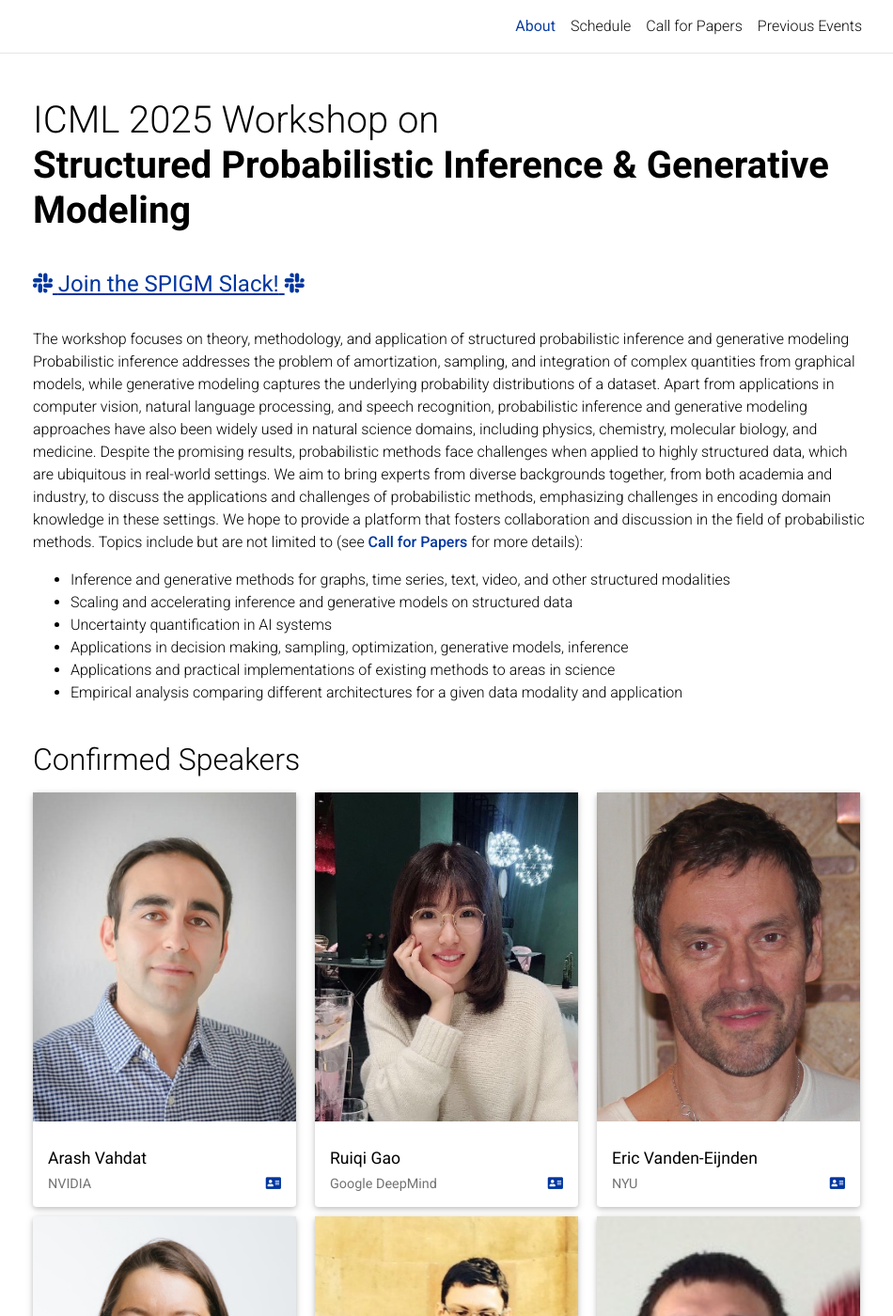
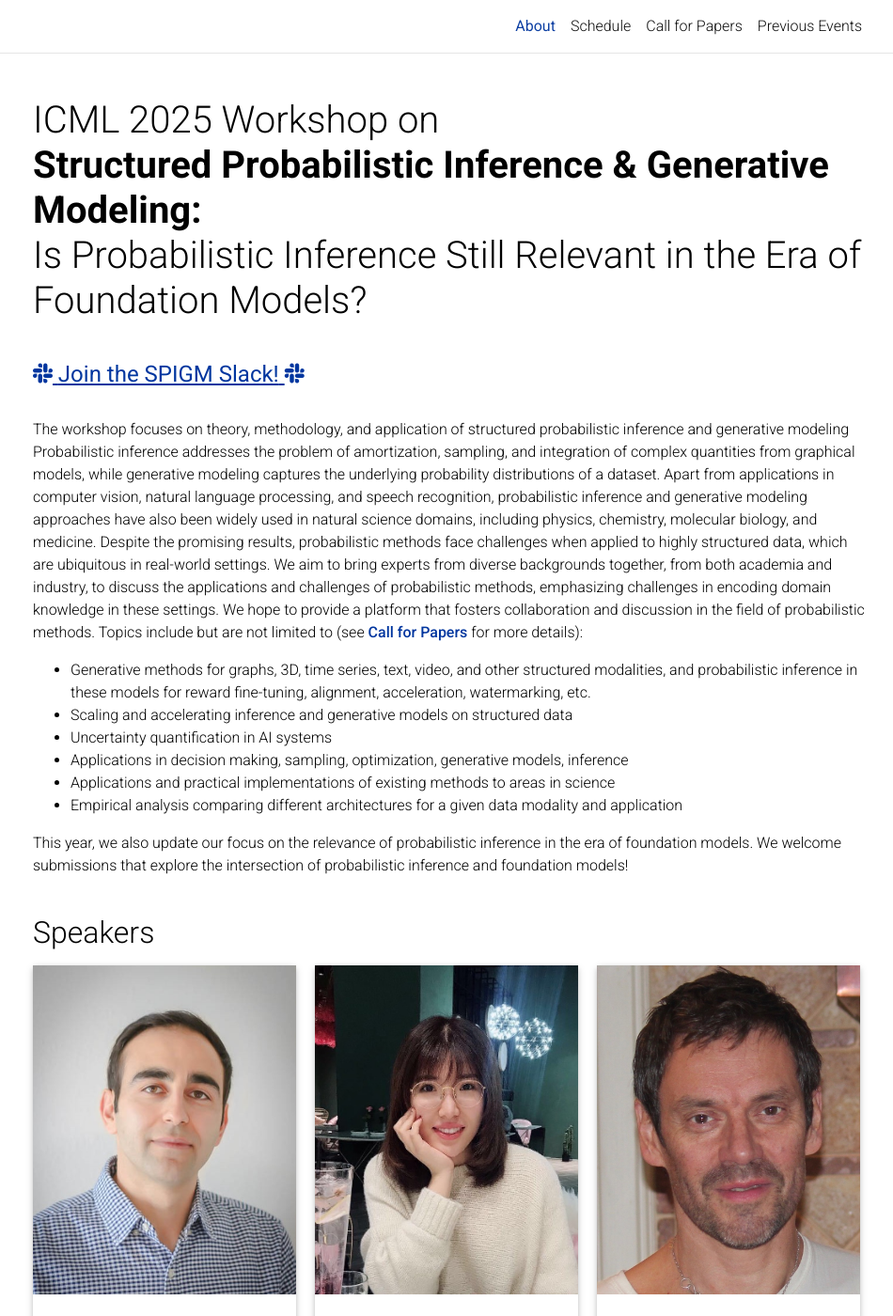
Before and after one commit to spigmworkshopv3/spigmworkshopv3.github.io, a Jekyll site: the page built from _pages/about.md, in a window 1280 px wide and 1400 px high. Shown: the whole window at 94% size, without its empty margins (160-1110 px from the left). Built offline with Jekyll 4.4.1, drawn with Linux system fonts in a browser that asks for light colours; comment, search, counter and statistics services are not loaded; a style sheet for code colours, icons or effects is not loaded; some of the changed text lies outside the part shown.

Commit message:
add panel

```diff
--- a/_layouts/workshop.html
+++ b/_layouts/workshop.html
@@ -7,8 +7,10 @@ layout: default
   <header class="post-header">
     <h1 class="post-title">
       {% if site.title == "blank" -%}ICML 2025 Workshop on {{ site.middle_name }}<br>
-      <span class="font-weight-bold">Structured Probabilistic Inference & Generative Modeling</span>{%- else -%}{{ site.title }}{%- endif %}
+      <span class="font-weight-bold">Structured Probabilistic Inference & Generative Modeling:</span>{%- else -%}{{ site.title }}{%- endif %}<br>
+      Is Probabilistic Inference Still Relevant in the Era of Foundation Models?
     </h1>
+
     <p class="desc"><b>{{ page.subtitle }}</b></p>
   </header>
 
@@ -47,19 +49,19 @@ layout: default
         Topics include but are not limited to (see <strong><a href="/submissions/">Call for Papers</a></strong>
         for more details):</p>
       <ul>
-        <li> Inference and generative methods for graphs, time series, text, video, and other structured modalities </li>
+        <li> Generative methods for graphs, 3D, time series, text, video, and other structured modalities, and probabilistic inference in these models for reward fine-tuning, alignment, acceleration, watermarking, etc. </li>
         <li> Scaling and accelerating inference and generative models on structured data </li>
         <li> Uncertainty quantification in AI systems </li>
         <li> Applications in decision making, sampling, optimization, generative models, inference </li>
         <li> Applications and practical implementations of existing methods to areas in science </li>
         <li> Empirical analysis comparing different architectures for a given data modality and application </li>
       </ul>
-
+      This year, we also update our focus on the relevance of probabilistic inference in the era of foundation models. We welcome submissions that explore the intersection of probabilistic inference and foundation models!
     </div>
 
 
     <div class="speakers">
-      <h2>Confirmed Speakers</h2>
+      <h2>Speakers</h2>
       <p class="card-text">
       </p>
       <div class="grid">
@@ -185,6 +187,81 @@ layout: default
     <br>
 
 
+
+    <div class="speakers">
+      <h2>Panel: Is Probabilistic Inference Still Relevant in the Era of Foundation Models?</h2>
+      <p class="card-text">
+      </p>
+      <div class="grid">
+
+        <div class="grid-item">
+          <div class="card hoverable">
+            <img src="/assets/img/vdb.jpg">
+            <div class="card-body">
+              <h2 class="card-title">Valentin De Bortoli</h2>
+              <h6 class="card-text">Google DeepMind
+                <div class="affiliate">
+                  <a href="https://vdeborto.github.io/" title="Website" target="_blank" rel="noopener noreferrer"><i
+                      class="fas fa-address-card"></i></a>
+                </div>
+              </h6>
+              <p class="card-text"></p>
+            </div>
+          </div>
+        </div>
+
+        <div class="grid-item">
+          <div class="card hoverable">
+            <img src="/assets/img/carles.jpg">
+            <div class="card-body">
+              <h2 class="card-title">Carles Domingo-enrich</h2>
+              <h6 class="card-text">Microsoft Research New England
+                <div class="affiliate">
+                  <a href="https://cdenrich.github.io/" title="Website" target="_blank" rel="noopener noreferrer"><i
+                      class="fas fa-address-card"></i></a>
+                </div>
+              </h6>
+              <p class="card-text"></p>
+            </div>
+          </div>
+        </div>
+
+        <div class="grid-item">
+          <div class="card hoverable">
+            <img src="/assets/img/lisa.jpg">
+            <div class="card-body">
+              <h2 class="card-title">Xiang Lisa Li</h2>
+              <h6 class="card-text">Stanford University
+                <div class="affiliate">
+                  <a href="https://xiangli1999.github.io/" title="Website" target="_blank" rel="noopener noreferrer"><i
+                      class="fas fa-address-card"></i></a>
+                </div>
+              </h6>
+              <p class="card-text"></p>
+            </div>
+          </div>
+        </div>
+
+        <div class="grid-item">
+          <div class="card hoverable">
+            <img src="/assets/img/Luhuan.jpg">
+            <div class="card-body">
+              <h2 class="card-title">Luhuan Wu</h2>
+              <h6 class="card-text">Columbia University
+                <div class="affiliate">
+                  <a href="https://luhuanwu.github.io/" title="Website" target="_blank" rel="noopener noreferrer"><i
+                      class="fas fa-address-card"></i></a>
+                </div>
+              </h6>
+              <p class="card-text"></p>
+            </div>
+          </div>
+        </div>
+
+
+      </div>
+    </div>
+    <br>
 
 
     <!-- <div class="speakers">
```
Also changed, not shown: assets/img/Luhuan.jpg (added), assets/img/carles.jpg (added), assets/img/lisa.jpg (added), assets/img/vdb.jpg (added).
